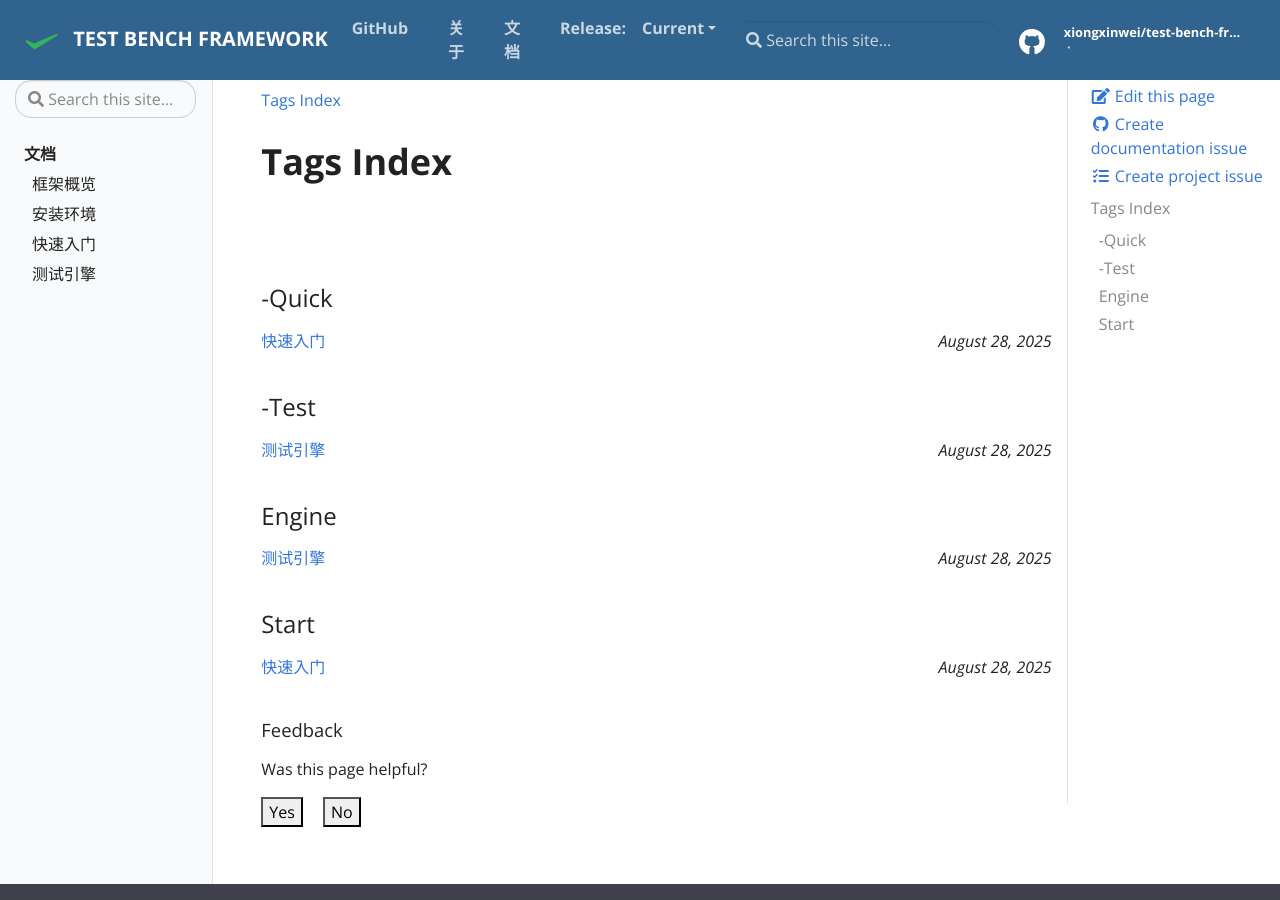
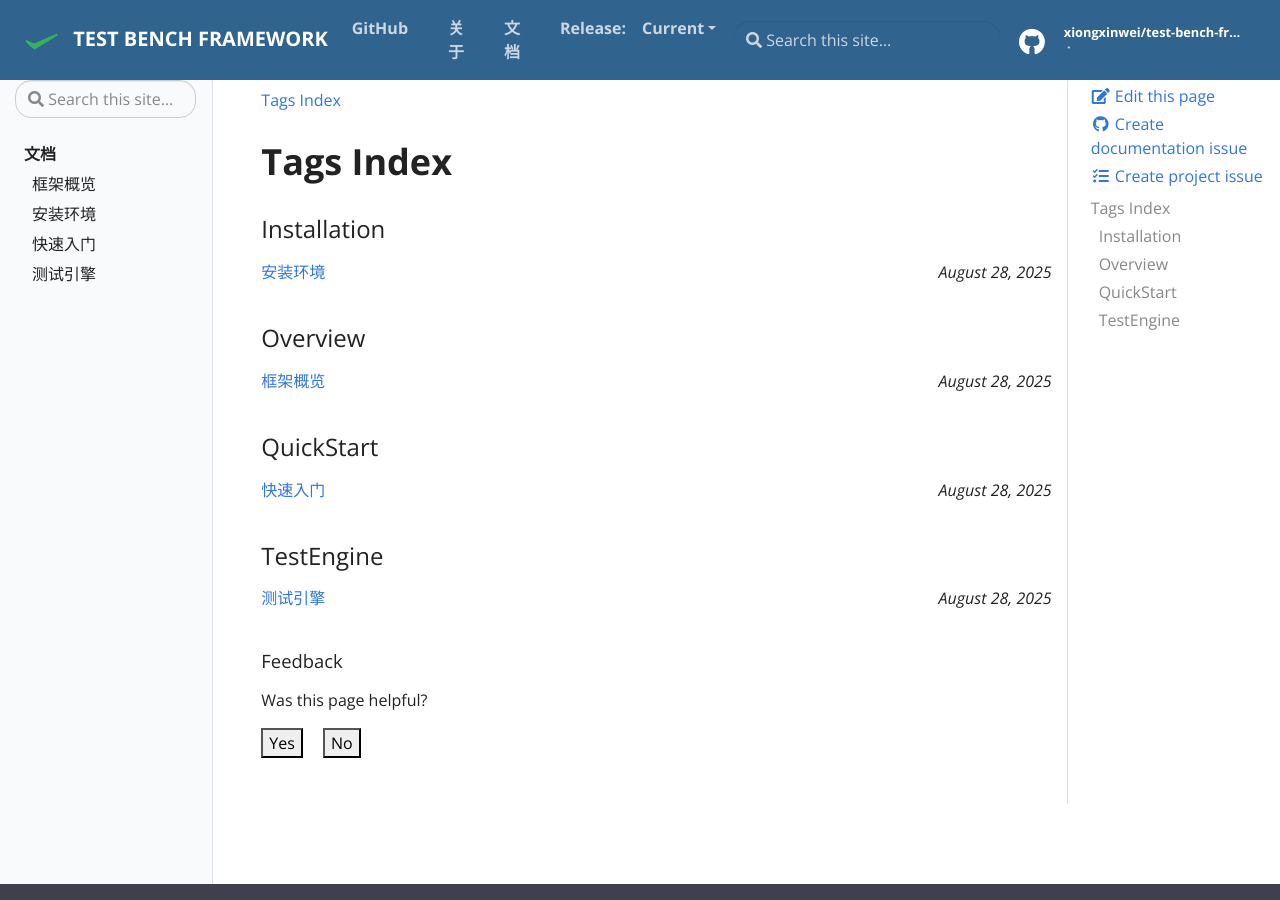
Before and after one commit to XiongXinwei-code/test-bench-framework, a Jekyll site: the page built from docs/pages/tags.html, in a window 1280 px wide and 900 px high. Built offline with Jekyll 4.4.1, drawn with Linux system fonts in a browser that asks for light colours.

Commit message:
Update tags format in documentation frontmatter
Standardized the 'tags' field in four documentation markdown files by removing list formatting and ensuring tags are single strings. This improves consistency and parsing of documentation metadata.

```diff
--- a/docs/_docs/快速入门.md
+++ b/docs/_docs/快速入门.md
@@ -1,7 +1,6 @@
 ---
 title: 快速入门
-tags:
- -Quick Start
+tags: QuickStart
 description: 编辑你的第一个序列
 ---
 
--- a/docs/_docs/测试引擎.md
+++ b/docs/_docs/测试引擎.md
@@ -1,7 +1,6 @@
 ---
 title: 测试引擎
-tags:
- -Test Engine
+tags: TestEngine
 description: 测试引擎的工作流程讲解
 ---
 
```
Also changed, not shown: docs/_docs/安装方式.md (+1 -2 lines), docs/_docs/框架概览.md (+1 -2 lines).
